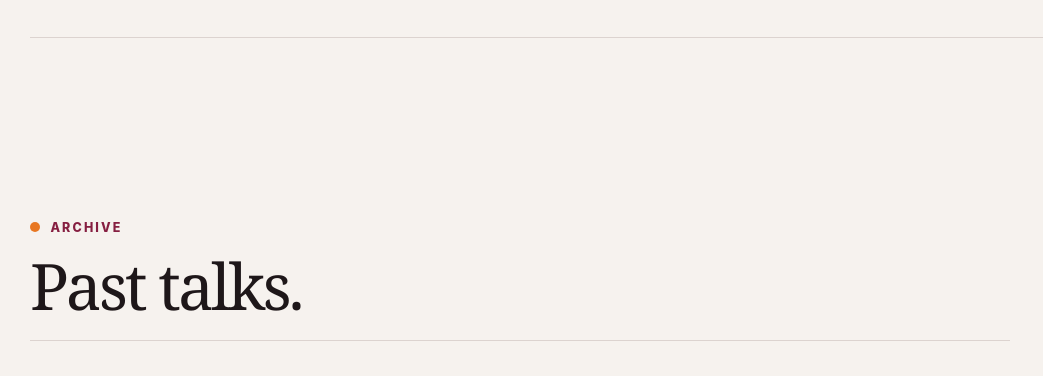
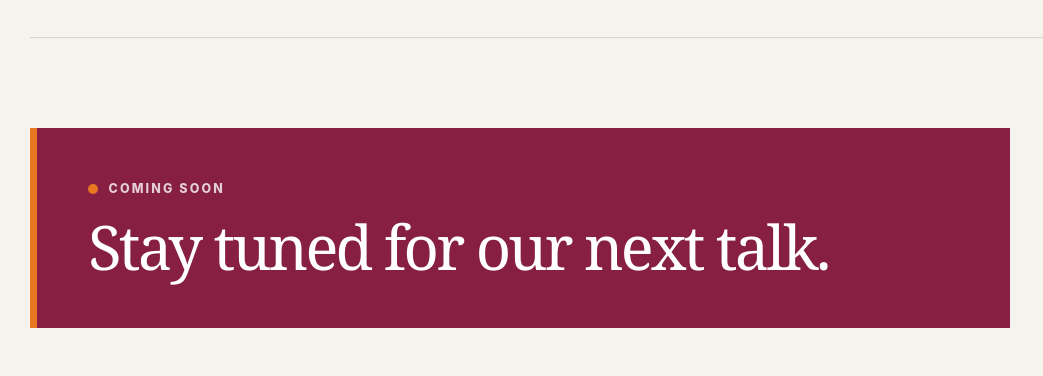
Before and after one commit to melonpie21/roots-math-seminar, a plain HTML site: page index.html in a window 1280 px wide. Shown: the part 1600-1976 px from the top of the page, without its empty margins (0-1043 px from the left). Drawn offline with Linux system fonts and the light colour scheme.

Commit message:
Add files via upload

```diff
--- a/index.html
+++ b/index.html
@@ -581,6 +581,25 @@
         border-left: 7px solid var(--orange);
       }
 
+      .next-talk-notice {
+        max-width: 980px;
+        padding: clamp(2rem, 4vw, 3.5rem);
+        border-left: 7px solid var(--orange);
+        background: var(--maroon);
+        color: white;
+      }
+
+      .next-talk-notice .eyebrow {
+        color: rgba(255, 255, 255, 0.78);
+      }
+
+      .next-talk-notice h2 {
+        max-width: 780px;
+        margin-bottom: 0;
+        color: white;
+        font-size: clamp(2.5rem, 4.8vw, 4.8rem);
+      }
+
       .program-notice h2 {
         max-width: 880px;
         margin-bottom: 0.65rem;
@@ -1501,6 +1520,11 @@
       </section>
 
       <section class="talks section" id="talks">
+        <article class="next-talk-notice" aria-labelledby="next-talk-title">
+          <p class="eyebrow"><span></span> Coming soon</p>
+          <h2 id="next-talk-title">Stay tuned for our next talk.</h2>
+        </article>
+
         <div class="past-talks" aria-labelledby="past-talks-title">
           <div class="past-talks-heading">
             <p class="eyebrow"><span></span> Archive</p>
```
